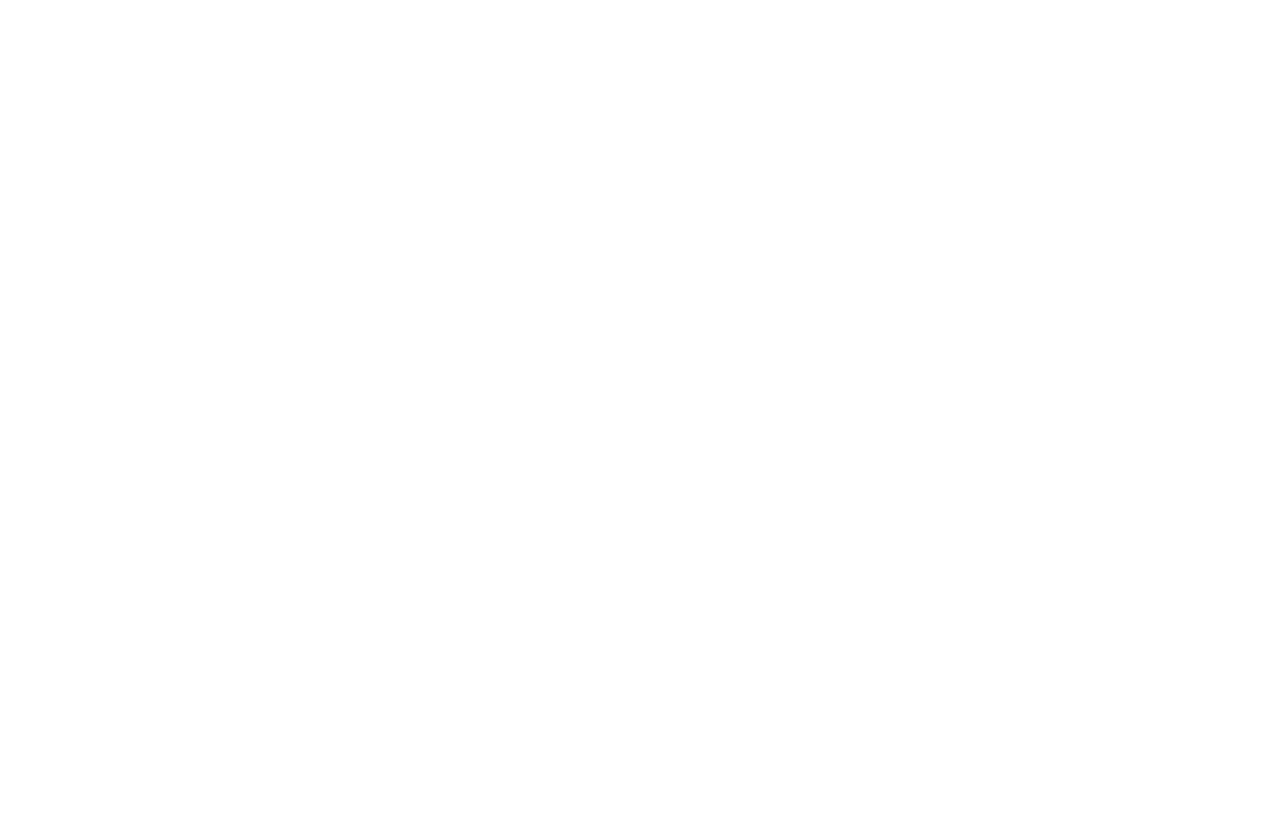
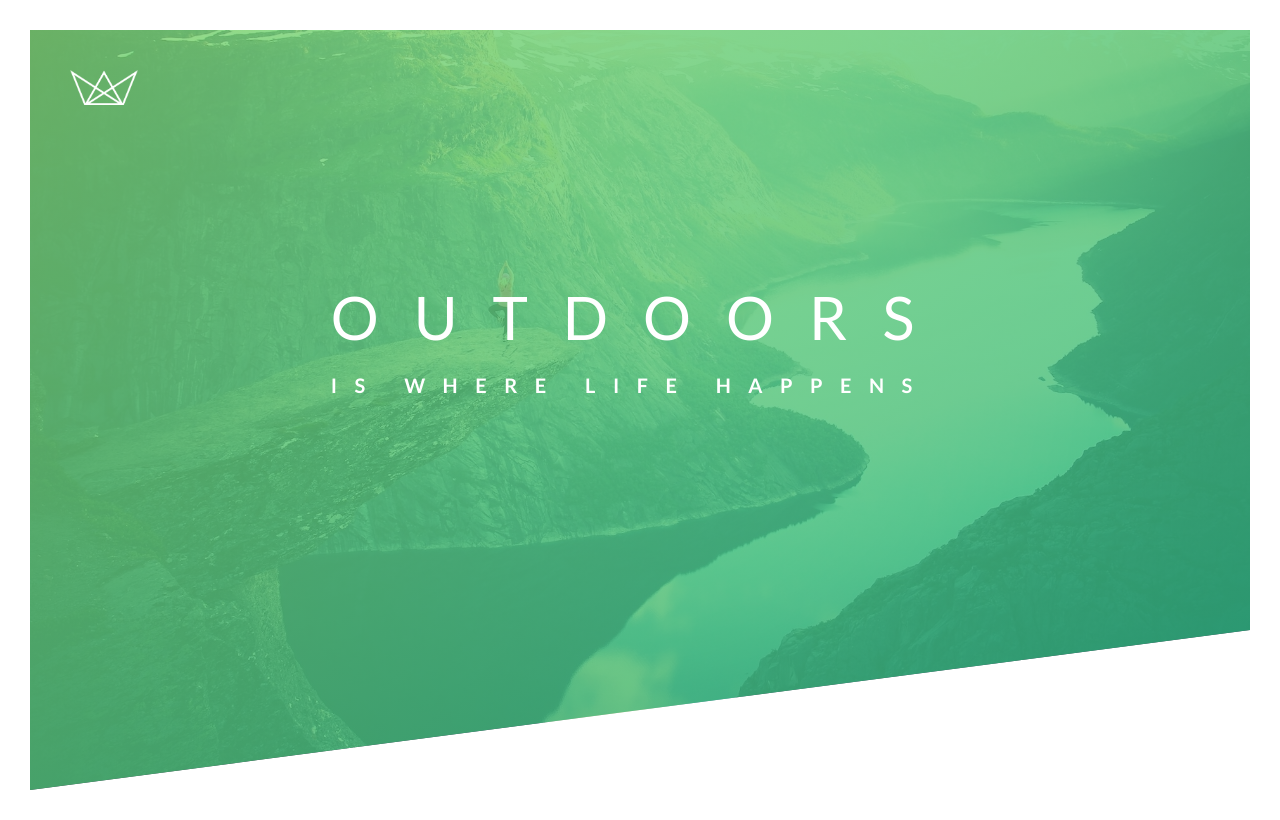
Before and after one commit to jp-agustin/natours-website, a plain HTML site: page index.html in a window 1280 px wide. Drawn offline with Linux system fonts and the light colour scheme.

Commit message:
Added logo, title in header section

```diff
--- a/assets/css/style.css
+++ b/assets/css/style.css
@@ -6,3 +6,88 @@ Medium green: #55c57a
 Dark green: #28b485
 
 */
+
+/* --------------------------------------- */
+/* BASIC SETUP */
+/* --------------------------------------- */
+
+* {
+  margin: 0;
+  padding: 0;
+  box-sizing: border-box;
+}
+
+body {
+  font-family: 'Lato', 'Arial', sans-serif;
+  font-weight: 400;
+  font-size: 16px;
+  line-height: 1.7;
+  color: #777;
+  padding: 30px;
+}
+
+/* --------------------------------------- */
+/* REUSABLE COMPONENTS */
+/* --------------------------------------- */
+
+
+/* --------------------------------------- */
+/* HEADER */
+/* --------------------------------------- */
+
+.header {
+  height: 95vh;
+  background-image: linear-gradient(
+    to right bottom,
+    rgba(126, 213, 111, 0.8),
+    rgba(40, 180, 131, 0.8)),
+    url(../img/hero.jpg);
+  background-size: cover;
+  background-position: top;
+  position: relative;
+
+  -webkit-clip-path: polygon(0 0, 100% 0, 100% 75vh, 0 100%);
+
+          clip-path: polygon(0 0, 100% 0, 100% 75vh, 0 100%);
+}
+
+/* LOGO */
+
+.logo-box {
+  position: absolute;
+  top: 40px;
+  left: 40px;
+}
+
+.logo {
+  height: 35px;
+}
+
+/* HEADER BOX */
+
+.heading-box {
+  position: absolute;
+  top: 40%;
+  left: 50%;
+  -webkit-transform: translate(-50%, -50%);
+          transform: translate(-50%, -50%);
+}
+
+.heading-primary {
+  color: #FFF;
+  text-transform: uppercase;
+}
+
+.heading-primary-main {
+  display: block;
+  font-size: 60px;
+  font-weight: 400;
+  letter-spacing: 35px;
+}
+
+.heading-primary-sub {
+  display: block;
+  font-size: 20px;
+  font-weight: 700;
+  letter-spacing: 17.5px;
+}
--- a/index.html
+++ b/index.html
@@ -13,6 +13,18 @@
 </head>
 <body>
 
+<header class="header">
+  <div class="logo-box">
+    <img src="assets/img/logo-white.png" alt="Logo" class="logo">
+  </div>
+
+  <div class="heading-box">
+    <h1 class="heading-primary">
+      <span class="heading-primary-main">Outdoors</span>
+      <span class="heading-primary-sub">is where life happens</span>
+    </h1>
+  </div>
+</header>
 
 </body>
 </html>
```
Lines whose indentation alone changed are shown as unchanged.
